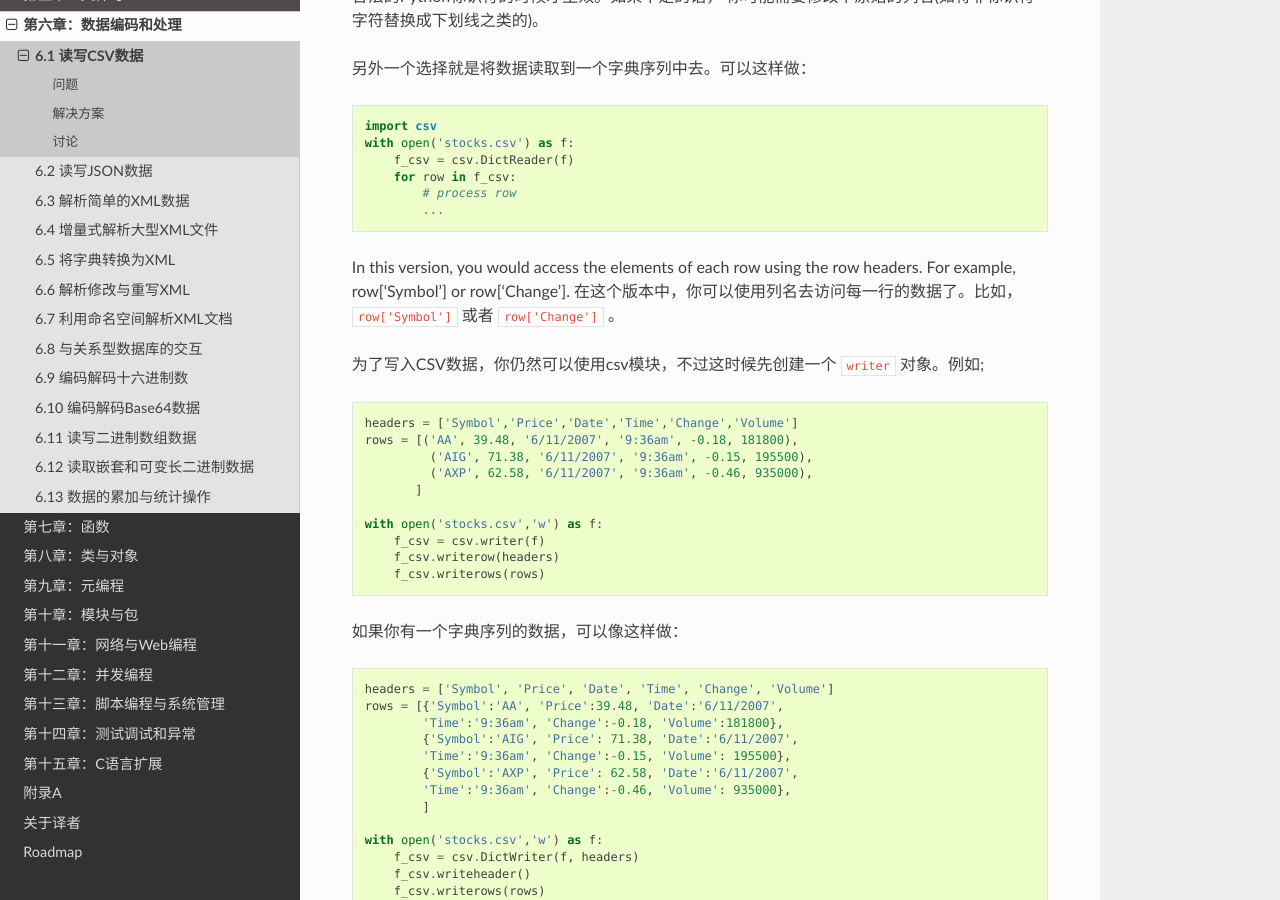
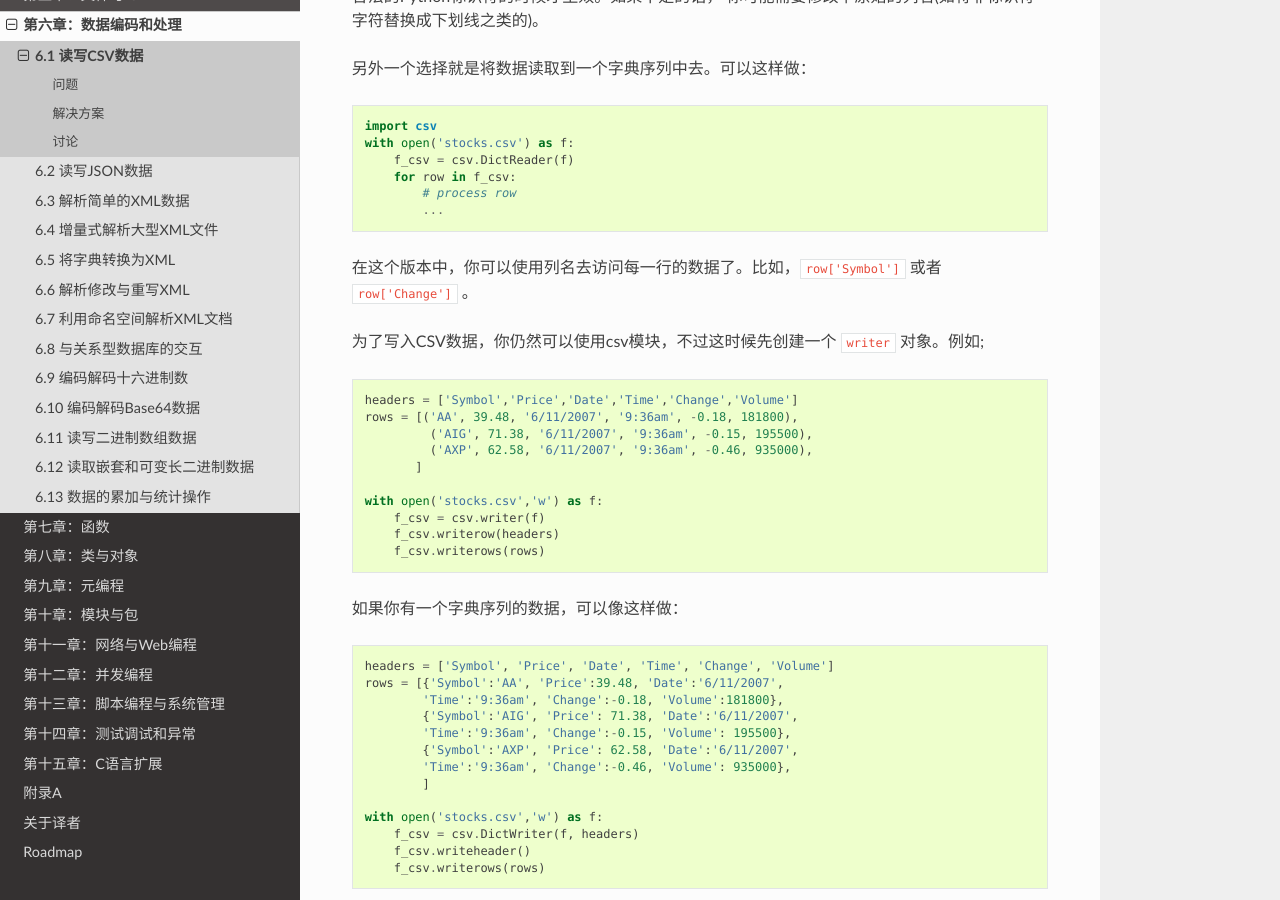
Before and after one commit to yidao620c/python3-cookbook, a Sphinx documentation site: the page built from source/c06/p01_read_write_csv_data.rst, in a window 1280 px wide and 900 px high, scrolled down 1200 px. Built offline with Sphinx 7.4.7 and the Read the Docs theme 2.0.0, drawn with Linux system fonts in a browser that asks for light colours.

Commit message:
6.1小节完成

```diff
--- a/source/c06/p01_read_write_csv_data.rst
+++ b/source/c06/p01_read_write_csv_data.rst
@@ -69,8 +69,6 @@ row[4]访问Change。
             # process row
             ...
 
-In this version, you would access the elements of each row using the row headers. For
-example, row['Symbol'] or row['Change'].
 在这个版本中，你可以使用列名去访问每一行的数据了。比如，``row['Symbol']`` 或者 ``row['Change']`` 。
 
 为了写入CSV数据，你仍然可以使用csv模块，不过这时候先创建一个 ``writer`` 对象。例如;
```
